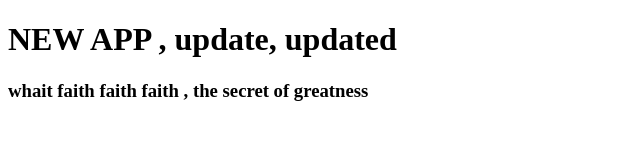
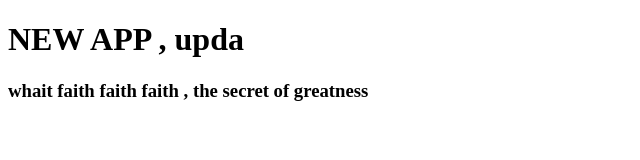
Before and after one commit to aboulkanatir/firstgitrepo, a plain HTML site: page index.html in a window 1280 px wide. Shown: the whole page, without its empty margins (0-640 px from the left). Drawn offline with Linux system fonts and the light colour scheme.

Commit message:
updated qout1

```diff
--- a/index.html
+++ b/index.html
@@ -7,7 +7,7 @@
     <title>Document</title>
 </head>
 <body>
-    <h1>NEW APP , update, updated   </h1>
+    <h1>NEW APP , upda  </h1>
     <h3>whait faith faith faith , the secret of greatness </h3>
 </body>
 </html>
```
